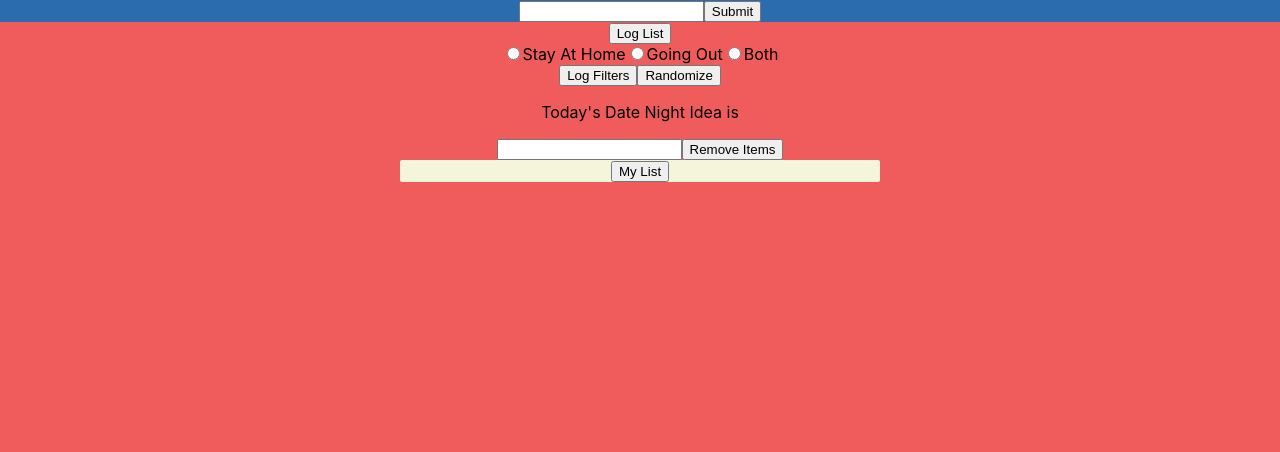
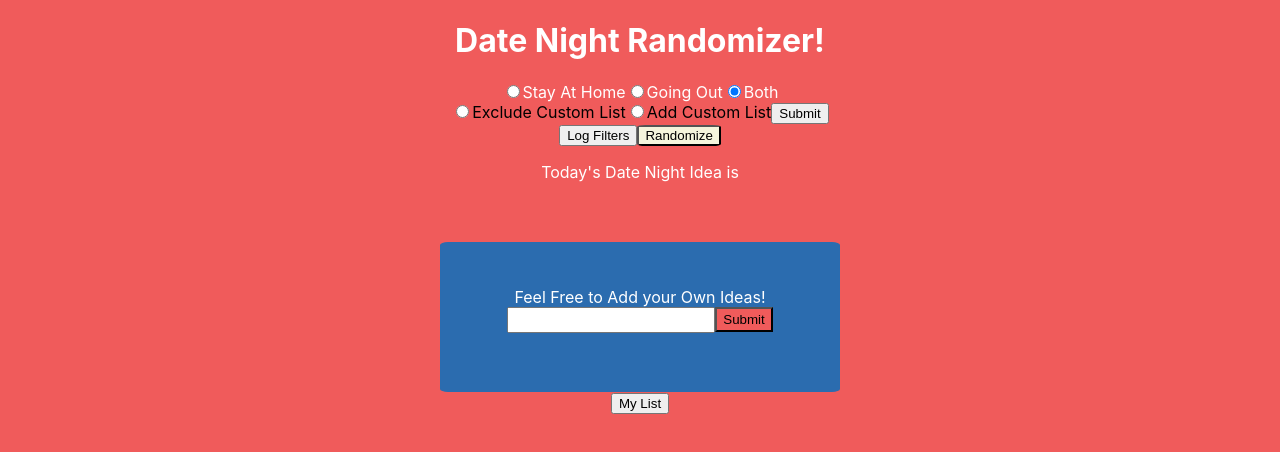
Before and after one commit to Th0ughtTrain/date-night-randomizer, a React (Create React App) app: page / in a window 1280 px wide. Shown: the top 452 px of the page. Built offline with nearby package versions, Linux system fonts and the light colour scheme.

Commit message:
Updated the filter functionality mainly

```diff
--- a/src/App.css
+++ b/src/App.css
@@ -1,5 +1,12 @@
 .App {
   text-align: center;
+}
+
+.functionality-wrapper{
+  display: flex;
+  flex-direction: column;
+  justify-content: center;
+  align-items: center;
 }
 
 .App-logo {
--- a/src/App.js
+++ b/src/App.js
@@ -5,6 +5,7 @@ import IdeaList from "./Components/IdeaList";
 import AddToList from './Components/AddToList';
 import Randomizer from './Components/Randomizer';
 import RemoveListItems from "./Components/RemoveListItems";
+import Title from "./Components/Title";
 
 
 function App() {
@@ -99,22 +100,23 @@ function App() {
   return (
     <div className="App">
       <div className="functionality-wrapper">
+        <Title />
+        <Randomizer
+          defaultChoices={defaultDateList}
+          choices={listItems}
+        />
         <AddToList
           listItems={listItems}
           setListItems={setListItems}
           newItems={newItems}
           setNewItems={setNewItems}
         />
-        <button onClick={logListItems}>Log List</button>
-        <Randomizer
-          defaultChoices={defaultDateList}
-          choices={listItems}
-        />
-        <RemoveListItems
-          list={listItems}
-          removeItems={removeItems}
-          setRemoveItems={setRemoveItems}
-      />
+        {/* <RemoveListItems
+        list={listItems}
+        removeItems={removeItems}
+        setRemoveItems={setRemoveItems}
+    /> */}
+        {/* <button onClick={logListItems}>Log List</button> */}
       </div>
       <div className="idea-list-wrapper">
         <IdeaList
--- a/src/Components/AddToList.css
+++ /dev/null
@@ -1,3 +0,0 @@
- .addList-wrapper{
-    background: #2b6caf
-}
--- a/src/Components/AddToList.js
+++ b/src/Components/AddToList.js
@@ -1,5 +1,5 @@
     import React, {useState} from 'react'
-    import './AddToList.css'
+    import styles from './AddToList.module.css'
 
     export default function AddtoList(props) {
 
@@ -23,10 +23,25 @@
           }
 
         return (
-            <div className='addList-wrapper'>
-                <form onSubmit={addListItems}>
-                    <input type="text" name="name" value={props.newItems} onChange={setNewItemsHandler}></input>
-                    <input type="submit" value="Submit"></input>
+            <div className={styles['addList-wrapper']}>
+                <div>
+                    <p className={styles.p}>Feel Free to Add your Own Ideas!</p>
+                </div>
+                <form
+                onSubmit={addListItems}
+                className={styles[`add-list-form`]}>
+                    <input
+                        type="text"
+                        name="name"
+                        value={props.newItems}
+                        onChange={setNewItemsHandler}
+                        className={styles[`add-list-form-text`]}
+                        />
+                    <input
+                    type="submit"
+                    value="Submit"
+                    className={styles[`add-list-form-submit`]}>
+                    </input>
                 </form>
             </div>
         )
--- /dev/null
+++ b/src/Components/AddToList.module.css
@@ -0,0 +1,28 @@
+ .addList-wrapper{
+    height: 150px;
+    width: 400px;
+    background: #2b6caf;
+    display: flex;
+    flex-direction: column;
+    justify-content: center;
+    border-radius: 2%;
+}
+
+.p {
+    margin: auto;
+    color: white;
+}
+
+.add-list-form {
+    height: 40px;
+}
+
+.add-list-form-text {
+    height: 20px;
+    width: 200px;
+}
+
+.add-list-form-submit{
+    height: 25px;
+    background-color:#f05b5b;
+}
--- a/src/Components/IdeaList.module.css
+++ b/src/Components/IdeaList.module.css
@@ -1,12 +1,13 @@
 .container {
     margin: auto 400px;
-    background-color: beige;
+
     border-radius: 2px;
 }
 
 .list-item-wrapper{
     display: flex;
     width: 100%;
+    height: 45px;
 }
 
 .list-item {
@@ -14,10 +15,14 @@
     margin:10px;
     border-bottom: 2px solid ;
     box-shadow: 0px 2px 5px;
-
+    background-color: beige;
+    text-align: center;
+    font-size: .8em;
 }
 
 .list-item-delete {
     margin: 10px auto;
-    height: 30px;
+    height: 25px;
+    background-color: beige;
+
 }
--- a/src/Components/ListFilter.js
+++ b/src/Components/ListFilter.js
@@ -1,9 +1,27 @@
-import React, {useState} from 'react'
+import React, {useState,useRef,useEffect} from 'react'
+import styles from './ListFilter.module.css'
 
 export default function ListFilter(props){
     const setListFocus = props.filter
+    const myRef = useRef()
+    const useCustomList = props.customFilter
+    const noCustomList = props.noCustomFilter
+
+    useEffect(() => {
+       myRef.current.setAttribute("checked","true")
+
+    })
+
+    function focusHandler(e){
+        console.log(e.target)
+    }
+
+
    return (
-        <form>
+        <div>
+            <form
+            className={styles[`filter-form`]}
+            >
                 <input
                     type="radio"
                     id="staying in"
@@ -11,22 +29,49 @@ export default function ListFilter(props){
                     value="Staying At Home"
                     onFocus={setListFocus}
                 />
-                <label htmlFor="stay" >Stay At Home</label>
+                <label htmlFor="staying in" >Stay At Home</label>
                 <input
                     type="radio"
                     id="going out"
                     value="Going Out"
                     name="list-categories"
                     onFocus={setListFocus}/>
-                <label htmlFor="stay">Going Out</label>
+                <label htmlFor="going out">Going Out</label>
                 <input
                     type="radio"
                     id="both"
                     value="Either"
-                    name="list-categories"
+                     name="list-categories"
                     onFocus={setListFocus}
+                    ref={myRef}
+                    onChange={focusHandler}
                 />
                 <label htmlFor="both">Both</label>
             </form>
+            <form >
+                <input
+                type="radio"
+                id="exclude custom"
+                name='list-custom'
+                value="exclude"
+                onFocus={noCustomList}
+                onChange={noCustomList}
+                ></input>
+                <label htmlFor='exclude custom'>Exclude Custom List</label>
+                <input
+                type='radio'
+                id="add custom"
+                name="list-custom"
+                value="add"
+                onFocus={useCustomList}
+                onChange={useCustomList}
+                ></input>
+                <label htmlFor="add custom">Add Custom List</label>
+                <input
+                    type="submit"
+
+                ></input>
+            </form>
+    </div>
     )
 }
--- /dev/null
+++ b/src/Components/ListFilter.module.css
@@ -0,0 +1,3 @@
+.filter-form{
+    color: white;
+}
--- a/src/Components/Randomizer.js
+++ b/src/Components/Randomizer.js
@@ -1,58 +1,169 @@
-import React, {useState} from 'react'
+import React, {useState,useEffect} from 'react'
 import ListFilter from './ListFilter'
+import styles from './Randomizer.module.css'
 
 export default function Randomizer(props){
 
-    const [selection, setSelection] = useState("")
-    const [randomizedList, setRandomizedList] = useState([])
+    const combinedListCustom = []
+    const defaultDateListOutCustom = []
+    const defaultDateListHomeCustom = []
+    const [selection, setSelection] = useState()
+    const [randomizedList, setRandomizedList] = useState()
+    const [isRandomized, setIsRandomized] = useState(false)
     const dateList = props.choices
     const defaultDateListHome = props.defaultChoices[0].generalathome
     const defaultDateListOut = props.defaultChoices[1].generaloutside
+    const [toggleCustom, setToggleCustom] = useState(false)
+    const [whatsSelected, setWhatsSelected] = useState('both')
+
     const combinedList = defaultDateListHome.map((items) => {
        return items
     })
 
 
+    combinedList.map((items) => {
+        return combinedListCustom.push(items)
+    })
 
-    function setListFocus(e){
-        if (e.target.id === "staying in") {
-            setSelection(defaultDateListHome)
+    defaultDateListHome.map((items) => {
+        defaultDateListHomeCustom.push(items)
+    })
+
+    defaultDateListOut.map((items) => {
+        combinedList.push(items)
+        defaultDateListOutCustom.push(items)
+        combinedListCustom.push(items)
+    })
+
+    dateList.map((items)=> {
+        combinedListCustom.push(items)
+        defaultDateListOutCustom.push(items)
+        defaultDateListHomeCustom.push(items)
+    });
+
+
+    function useCustomList(e) {
+
+        setToggleCustom(true)
+
+        if (toggleCustom === true && whatsSelected === "stay") {
+            setSelection(defaultDateListHomeCustom)
+            console.log(`home selected`)
+       }
+
+        if (toggleCustom === true && whatsSelected === "going") {
+            setSelection(defaultDateListOutCustom)
+            console.log(`out selected`)
         }
 
-        if (e.target.id === "going out") {
-            setSelection(defaultDateListOut)
-    }
-        if (e.target.id === "both") {
-            setSelection(combinedList)
+        if (toggleCustom === true && whatsSelected === "both" ) {
+            console.log(whatsSelected)
+            setSelection(combinedListCustom)
+            console.log('both selected')
         }
     }
 
+    function excludeCustomList(e) {
 
-    defaultDateListOut.map((items) => {
-        return combinedList.push(items)
-    })
-    dateList.map((items)=> {
-        return combinedList.push(items)
-    })
+        setToggleCustom(false)
+
+        if (toggleCustom === false && whatsSelected === "stay") {
+            setSelection(defaultDateListHome)
+            console.log(`home selected`)
+       }
+
+        if (toggleCustom === false && whatsSelected === "going") {
+            setSelection(defaultDateListOut)
+            console.log(`out selected`)
+        }
+
+        if (toggleCustom === false && whatsSelected === "both" ) {
+            console.log(whatsSelected)
+            setSelection(combinedList)
+            console.log('both selected')
+        }
+
+    }
+
+
+    function setListFocus(e){
+
+        if (e.target.id === "staying in" && toggleCustom === false) {
+            setSelection(defaultDateListHome)
+            setWhatsSelected('stay')
+        }
+
+        if (e.target.id === "going out" && toggleCustom === false) {
+            setSelection(defaultDateListOut)
+            setWhatsSelected(`going`)
+        }
+
+        if (e.target.id === "both" && toggleCustom === false) {
+            setSelection(combinedList)
+            setWhatsSelected(`both`)
+        }
+
+        if (toggleCustom === true && e.target.id === "staying in") {
+            setWhatsSelected('stay')
+            setSelection(defaultDateListHomeCustom)
+            console.log(`home selected`)
+       }
+
+        if (toggleCustom === true && e.target.id === "going out") {
+            setWhatsSelected(`going`)
+            setSelection(defaultDateListOutCustom)
+            console.log(`out selected`)
+        }
+
+        if (toggleCustom === true && e.target.id == 'both') {
+            setWhatsSelected(`both`)
+            setSelection(combinedListCustom)
+            console.log('both selected')
+        }
+    }
 
     function getRandomInt(min,max) {
         min = Math.ceil(min)
         max = Math.floor(max)
         return Math.floor(Math.random() * max )
     }
+
     function randomSelection() {
         setRandomizedList(selection[getRandomInt(0,selection.length)])
+        setIsRandomized(true)
     }
+
+    useEffect(() => {
+        if (selection === undefined) {
+            setIsRandomized(false)
+            setSelection(combinedList)
+        }
+        console.log(isRandomized)
+
+    },[])
 
     return(
         <div>
-            <ListFilter filter={setListFocus} />
-            <button onClick={ () => {console.log(selection)}}>Log Filters</button>
-            <button onClick ={randomSelection}>Randomize</button>
-            <section>
+            <ListFilter
+                noCustomFilter={excludeCustomList}
+                customFilter={useCustomList}
+                filter={setListFocus}
+                selection={selection}
+                updateSelection={setSelection}
+                combinedList={combinedList}
+               />
+            <button onClick={ () => {console.log(selection); console.log(toggleCustom)}}>Log Filters</button>
+            <button className={styles[`randomize`]} onClick ={randomSelection}>Randomize</button>
+            <section className={styles.results}>
                 <p>Today's Date Night Idea is</p>
-                <p>{randomizedList}</p>
+                <div className={isRandomized ? styles[`pulse-origin`] : undefined}>
+                    <p
+                        className={styles['randomizerViz']}>
+                        {randomizedList}
+                    </p>
+                </div>
             </section>
+            <br></br>
         </div>
     )
 
--- /dev/null
+++ b/src/Components/Randomizer.module.css
@@ -0,0 +1,42 @@
+.results {
+    flex-direction: column;
+    display: flex;
+    justify-items: center;
+    align-items: center;
+    color: white;
+}
+
+.pulse-origin{
+    background-color: transparent;
+    border-radius: 50%;
+    animation: pulse 2s infinite;
+}
+
+.randomizerViz {
+    color: white;
+    font-size: 1.5em
+}
+
+.randomize {
+    background-color: beige;
+    border-radius: 10%;
+}
+
+/* .randomizerViz.on {
+    color: white;
+
+} */
+
+@keyframes pulse {
+    0% {
+        box-shadow: 0 0 0 0px rgba(247, 114, 114, 0.919);
+      }
+
+    75% {
+        box-shadow: 0 0 0 0px rgb(255, 111, 111);
+    }
+
+    100% {
+        box-shadow: 0 0 0 20px rgba(0,0,0,0);
+      }
+    }
--- /dev/null
+++ b/src/Components/Title.js
@@ -0,0 +1,7 @@
+import React from "react"
+import styles from './Title.module.css'
+export default function Title() {
+    return (
+        <h1 className={styles.h1}>Date Night Randomizer!</h1>
+    )
+}
--- /dev/null
+++ b/src/Components/Title.module.css
@@ -0,0 +1,3 @@
+.h1 {
+    color: white;
+}
```
Also changed, not shown: 1 other file (tests, documents, lock files or other folders).
